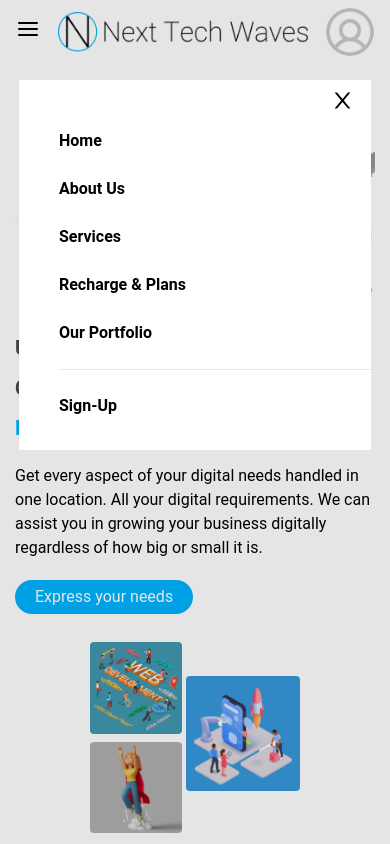
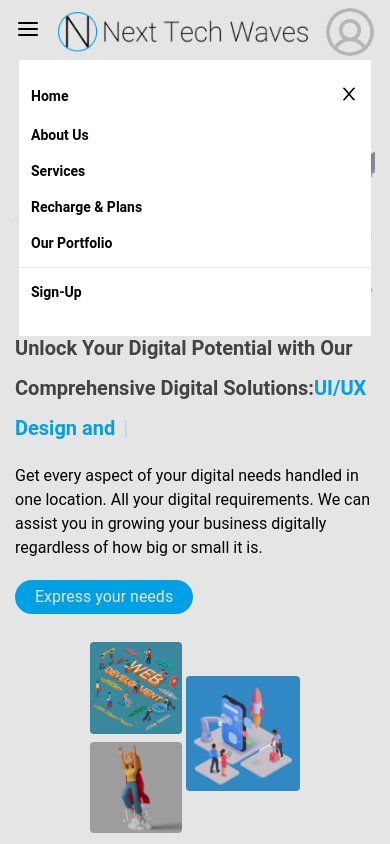
Before and after one commit to krishanumishra778/NTW, a React (Vite) app in the folder client/: page / in a window 390 px wide. Both pictures are taken after a click on the button 28 px from the left and 28 px from the top of the page. Shown: the top 844 px of the page. Built offline with nearby package versions, Linux system fonts and the light colour scheme; no server answers.

Commit message:
Update Head_nav.jsx

```diff
--- a/client/src/Components/layout/Head_nav.jsx
+++ b/client/src/Components/layout/Head_nav.jsx
@@ -202,34 +202,36 @@ export const Head_nav = () => {
 
 
 
-        <dialog id='myNav' className='w-full mt-20'>
+        <dialog id='myNav' className='w-full xs:mt-[60px] sm:mt-16'>
 
-          <div className="md:hidden pl-10 pb-8 ">
+          <div className="md:hidden pb-8 ">
             <div className='flex justify-end'>
-              <button className='p-2 px-4 ml-5 rounded-sm text-[25px] ' onClick={() => {
-                const modal = document.getElementById("myNav")
-                modal.close()
-              }}><AiOutlineClose /></button>
+
             </div>
-            <ul className="mt-2 space-y-6 font-bold ">
-              <li>
-                <Link to='/' onClick={toggleMobileMenu}> Home</Link>
+            <ul className="mt-2 flex flex-col gap-3 font-bold ">
+              <li className='flex justify-between  pt-4'>
+                <div><Link to='/' onClick={toggleMobileMenu} className='xs:text-[14px] sm:text-[15px] xs:pl-3 sm:pl-6'> Home</Link></div>
+                <div><button className=' rounded-sm xs:text-[20px] sm:text-[22px] xs:pr-3 sm:pr-6' onClick={() => {
+                  const modal = document.getElementById("myNav")
+                  modal.close()
+                }}><AiOutlineClose /></button></div>
+
               </li>
               <li>
-                <Link to='/about' onClick={toggleMobileMenu}> About Us</Link>
+                <Link to='/about' className='xs:text-[14px] sm:text-[15px] xs:pl-3 sm:pl-6' onClick={toggleMobileMenu}> About Us</Link>
               </li>
               <li>
-                <Link to='/services' onClick={toggleMobileMenu}> Services</Link>
+                <Link to='/services'   className='xs:text-[14px] sm:text-[15px] xs:pl-3 sm:pl-6' onClick={toggleMobileMenu}> Services</Link>
               </li>
               <li>
-                <Link to='/subscription' onClick={toggleMobileMenu}> Recharge & Plans</Link>
+                <Link to='/subscription'  className='xs:text-[14px] sm:text-[15px] xs:pl-3 sm:pl-6' onClick={toggleMobileMenu}> Recharge & Plans</Link>
               </li>
               <li>
-                <Link to='/portfolio' onClick={toggleMobileMenu}> Our Portfolio</Link>
+                <Link to='/portfolio'  className='xs:text-[14px] sm:text-[15px] xs:pl-3 sm:pl-6' onClick={toggleMobileMenu}> Our Portfolio</Link>
               </li>
               <hr className='' />
               <li>
-                <Link to='/sign-up' onClick={toggleMobileMenu}>Sign-Up</Link>
+                <Link to='/sign-up'  className='xs:text-[14px] sm:text-[15px] xs:pl-3 sm:pl-6' onClick={toggleMobileMenu}>Sign-Up</Link>
               </li>
             </ul>
           </div>
```
